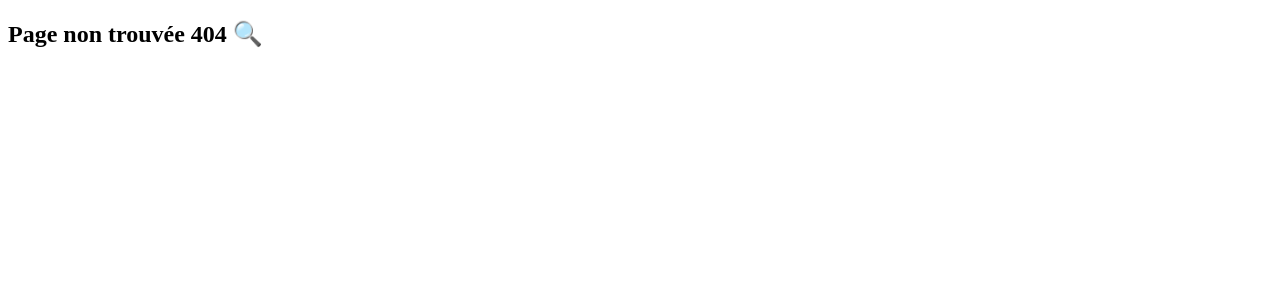
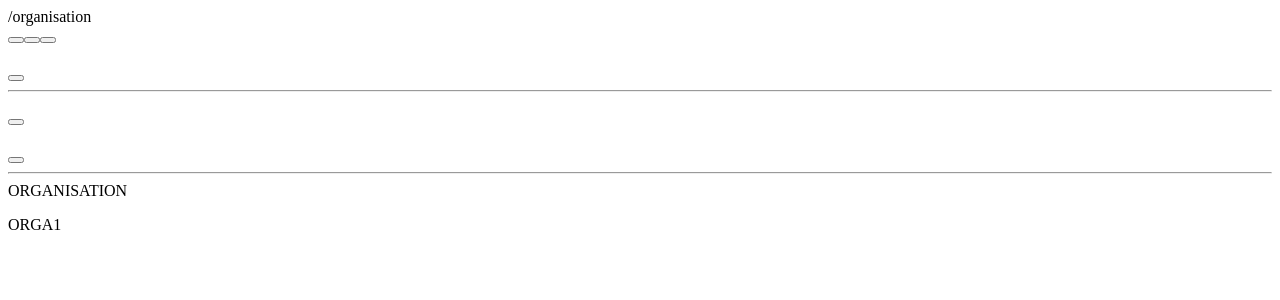
Before and after one commit to GosseFlorian/Associsson, a React (Vite) app in the folder frontend/: page /organisations in a window 1280 px wide. Before the commit this address had no page. Shown: the top 300 px of the page. Built offline with nearby package versions, Linux system fonts and the light colour scheme.

Commit message:
construction de l'architecture de la page de l'organisation

```diff
--- a/frontend/src/App.tsx
+++ b/frontend/src/App.tsx
@@ -1,16 +1,16 @@
 import "./App.css";
 import { Routes, Route } from "react-router-dom";
-// On importe les pages depuis notre dossier pages/
+import { Organisation } from './pages/Pages';
 
 function App() {
   return (
-    <Routes>
-      {/* C'est ici que tu ajouteras tes futures pages, ex: <Route path="/board" element={<Board />} /> */}
-
-      {/* Page erreur 404 */}
-      <Route path="*" element={<h2>Page non trouvée 404 🔍</h2>} />
-    </Routes>
+    <>
+      <Routes>
+        {/* futures pages ici */}
+        <Route path="/organisations" element={<Organisation/>} />
+        <Route path="*" element={<h2>Page non trouvée 404 🔍</h2>} />
+      </Routes>
+    </>
   );
 }
-
 export default App;
--- /dev/null
+++ b/frontend/src/pages/Pages.tsx
@@ -0,0 +1,58 @@
+export function Organisation() {
+  return (
+    <>
+    <header className="organisation">
+      <span>/organisation</span>
+    </header>
+    <main>
+
+      <section>
+        <button/>
+        <button/>
+        <button/>
+      </section>
+
+      <section>
+        <div>
+          <div>
+            <div>
+              <h1></h1>
+              <p></p>
+            </div>
+            <button/>
+          </div>
+          <hr/>
+          <div>
+            <p></p>
+            <button/>
+          </div>
+        </div>
+        <div>
+          <div>
+            <div>
+            <h1></h1>
+            <p></p>
+            </div>
+            <button/>
+          </div>
+          <hr/>
+          <div>
+            <div>
+              <OrganisationCard/>
+            </div>
+          </div>
+        </div>
+      </section>
+    </main>
+    </>
+  );
+}
+
+export function OrganisationCard({ label = "ORGA1" }: { label?: string }) {
+  return (
+    <div className="orga-card">
+      <span className="orga-card__eyebrow">ORGANISATION</span>
+      <p className="orga-card__label">{label}</p>
+    </div>
+  );
+}
```
Also changed, not shown: frontend/src/pages/Pages.ts (deleted).
